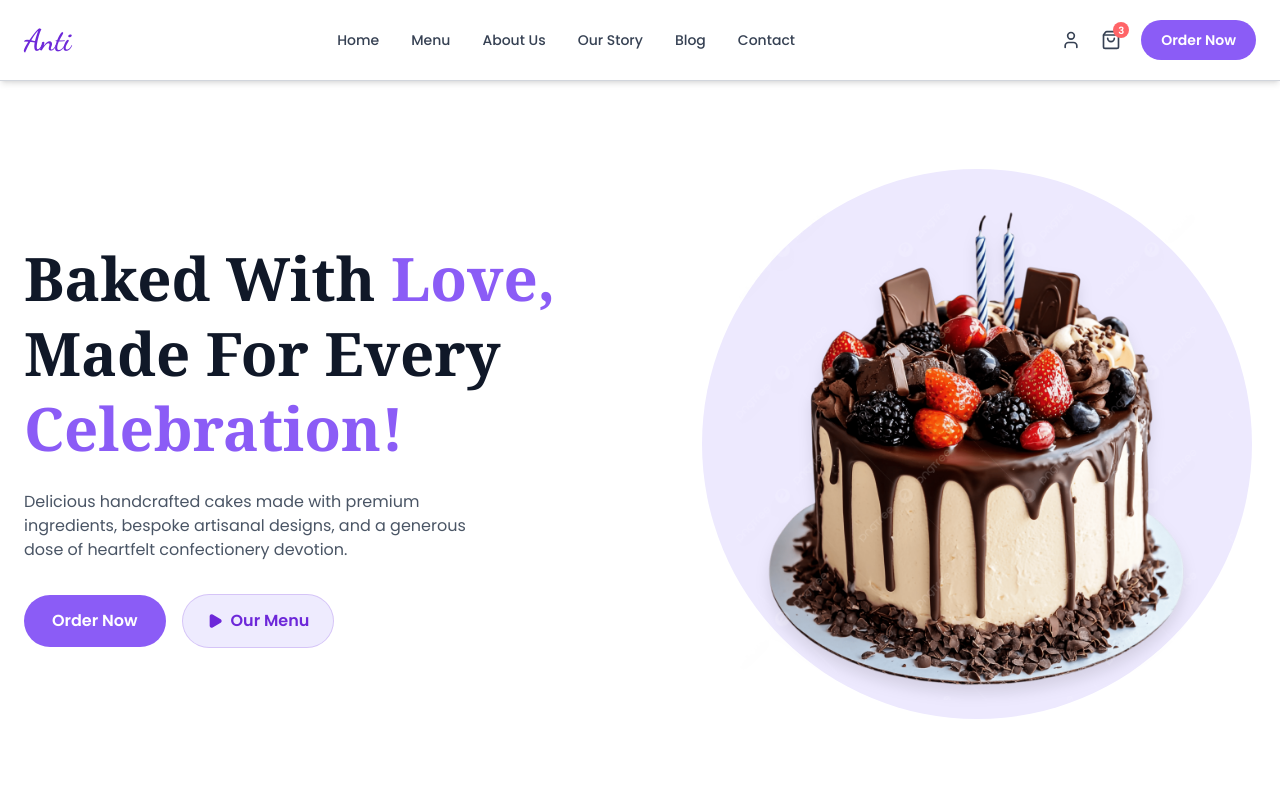
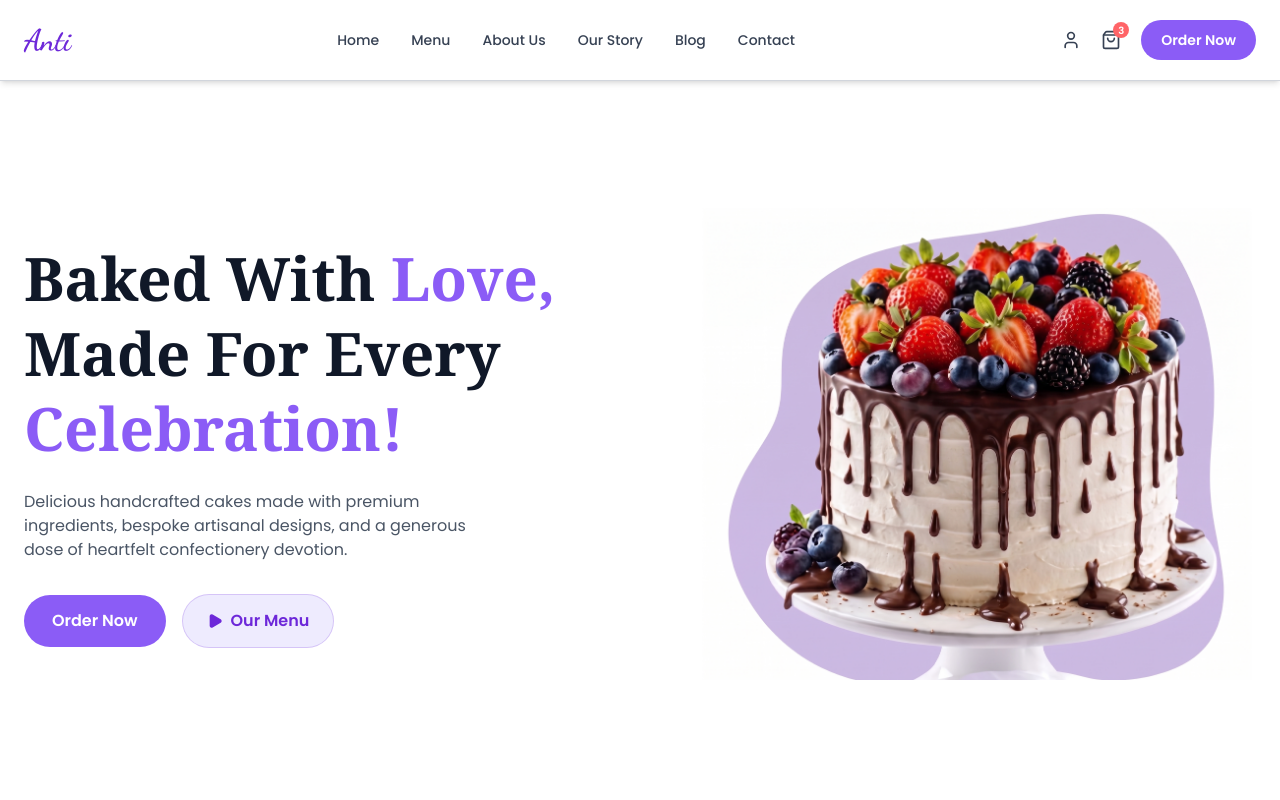
Before and after one commit to Kafoor-Nimas/cake-store, a React (Vite) app: page / in a window 1280 px wide. Shown: the top 800 px of the page. Built offline with nearby package versions, Linux system fonts and the light colour scheme.

Commit message:
Update HeroSection component with new cake image and adjust styles

```diff
--- a/src/components/HeroSection.jsx
+++ b/src/components/HeroSection.jsx
@@ -1,6 +1,5 @@
 import { Play } from "lucide-react";
-import cake1 from "../assets/cake7.png";
-// import heart from "../assets/hero.jpg";
+import cake1 from "../assets/heroCake3.jfif";
 
 const HeroSection = () => {
   return (
@@ -42,11 +41,11 @@ const HeroSection = () => {
 
         {/* Right Side: Responsive Circle Container */}
         <div className="relative flex justify-center items-center py-6">
-          <div className="relative flex items-center justify-center h-[280px] w-[280px] sm:h-[380px] sm:w-[380px] md:h-[500px] md:w-[500px] lg:h-[550px] lg:w-[550px] rounded-full bg-lavender">
+          <div className="relative flex items-center justify-center h-[280px] w-[280px] sm:h-[380px] sm:w-[380px] md:h-[500px] md:w-[500px] lg:h-[550px] lg:w-[550px] ">
             <img
               src={cake1}
               alt="Cake"
-              className="w-full max-w-[260px] sm:max-w-xs md:max-w-md lg:max-w-lg object-contain drop-shadow-xl"
+              className="w-full max-w-[260px] sm:max-w-xs md:max-w-md lg:max-w-xl object-contain "
             />
           </div>
         </div>
```
Also changed, not shown: src/assets/heroCake3.jfif (added).
